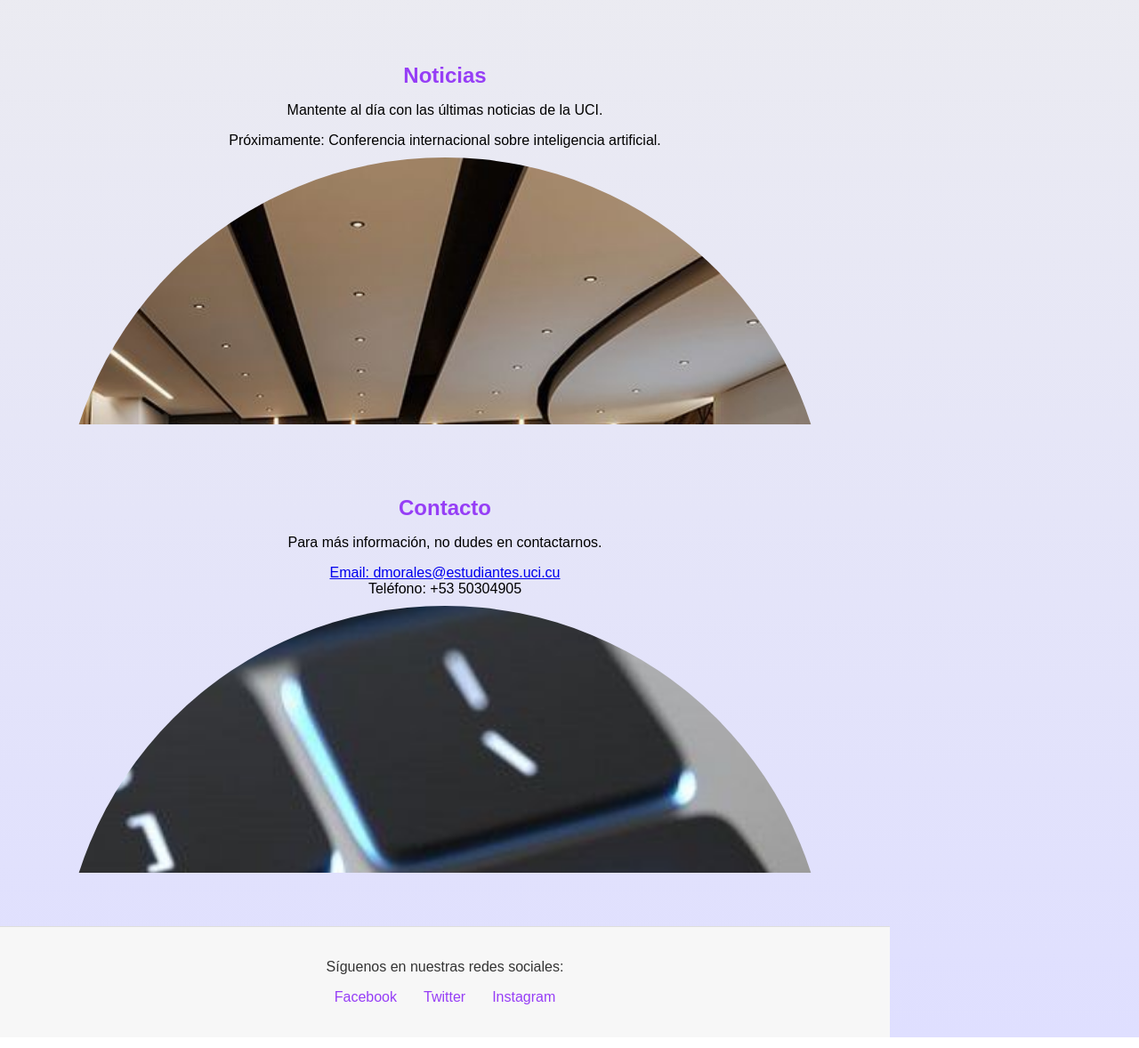
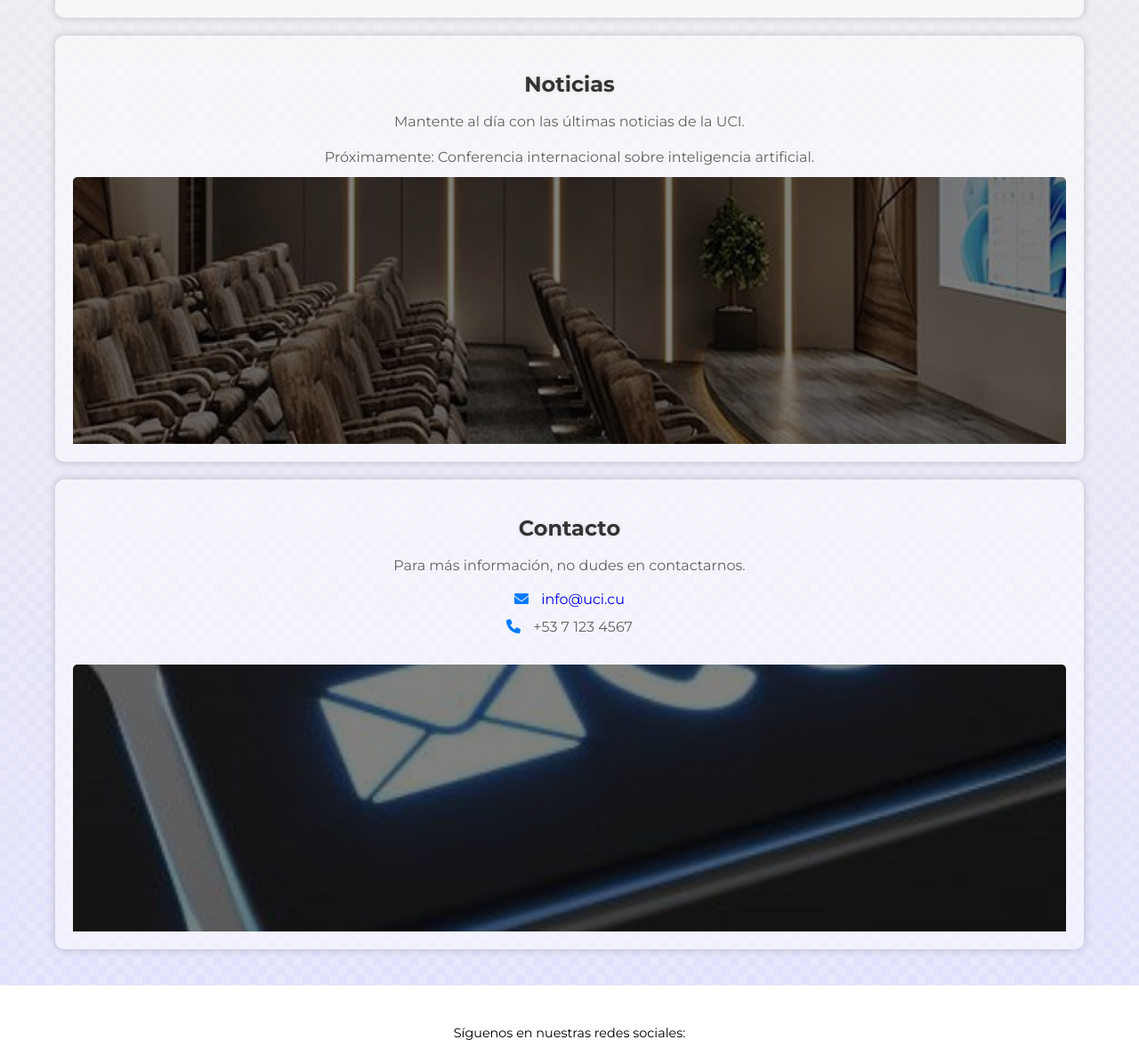
Before and after one commit to DaytonPlus/laboratorio2.github.io, a plain HTML site: page index.html in a window 1280 px wide. Shown: the part 1580-2758 px from the top of the page at 89% size. Drawn offline with Linux system fonts and the light colour scheme.

Commit message:
final update v1.0

```diff
--- a/index.html
+++ b/index.html
@@ -4,6 +4,19 @@
     <meta charset="UTF-8">
     <meta name="viewport" content="width=device-width, initial-scale=1.0">
     <title>Universidad de las Ciencias Informáticas</title>
+
+    <!-- Favicon -->
+    <link href="./favicon.png" rel="favicon" />
+
+    <!-- Tipo de letra Montserrat -->
+    <link rel="preconnect" href="https://fonts.googleapis.com">
+    <link rel="preconnect" href="https://fonts.gstatic.com" crossorigin>
+    <link href="https://fonts.googleapis.com/css2?family=Montserrat:wght@400;700&display=swap" rel="stylesheet">
+
+    <!-- Iconos para las Redes Sociales -->
+    <link rel="stylesheet" href="https://cdnjs.cloudflare.com/ajax/libs/font-awesome/6.0.0/css/all.min.css" integrity="sha512-9usAa10IRO0HhonpyAIVpjrylPvoDwiPUiKdWk5t3PyolY1cOd4DSE0Ga+ri4AuTroPR5aQvXU9xC6qOPnzFeg==" crossorigin="anonymous" referrerpolicy="no-referrer" />
+
+    <!-- Mis estilos globales personalizados -->
     <link href="./styles/global.css" rel="stylesheet" />
 </head>
 <body>
@@ -79,9 +92,16 @@
         <section id="contacto">
             <h2>Contacto</h2>
             <p>Para más información, no dudes en contactarnos.</p>
-            <a href="mailto:dmorales@estudiantes.uci.cu">Email: dmorales@estudiantes.uci.cu </a>
-            <br />
-            <span>Teléfono: +53 50304905</span>
+            <div class="contact-info">
+                <a href="mailto:dmorales@estudiantes.uci.cu">
+                    <i class="fa fa-envelope" aria-hidden="true"></i>
+                    info@uci.cu
+                </a>
+                <span>
+                    <i class="fa fa-phone" aria-hidden="true"></i>
+                    +53 7 123 4567
+                </span>
+            </div>
             <div class="max-height-container">
                 <div class="img-container">
                     <img src="./images/img_05.jpg" alt="Contacto UCI" />
@@ -93,11 +113,25 @@
     <!-- Footer con enlaces sociales -->
     <footer>
         <p>Síguenos en nuestras redes sociales:</p>
-        <ul>
-            <li><a href="https://facebook.com/uci" target="_blank">Facebook</a></li>
-            <li><a href="https://twitter.com/uci" target="_blank">Twitter</a></li>
-            <li><a href="https://instagram.com/uci" target="_blank">Instagram</a></li>
+        <ul class="social-icons">
+            <li>
+                <a href="https://facebook.com/uci" target="_blank" aria-label="Facebook">
+                    <i class="fab fa-facebook-f"></i>
+                </a>
+            </li>
+            <li>
+                <a href="https://twitter.com/uci" target="_blank" aria-label="Twitter">
+                    <i class="fab fa-twitter"></i>
+                </a>
+            </li>
+            <li>
+                <a href="https://instagram.com/uci" target="_blank" aria-label="Instagram">
+                    <i class="fab fa-instagram"></i>
+                </a>
+            </li>
         </ul>
+        <p class="copyright">&copy; 2025 Universidad de la Informática. Todos los derechos reservados.</p>
     </footer>
+
 </body>
 </html>
--- a/styles/global.css
+++ b/styles/global.css
@@ -1,5 +1,4 @@
 /*
-  Estilos generales
   @author: David V. Morales
   @version: 1.0
   @description: Diseño minimalista moderno con un esquema de color claro y limpio.
@@ -8,23 +7,42 @@
   @license: GNU
 */
 
+
+/* Generales */
 * {
     text-align: center;
-    font-family: Arial, sans-serif;
 }
 
 body {
-    background: linear-gradient(0deg, #dfdfff, #ededef 50%);
+    position: relative;
     margin: 0;
     padding: 0;
-    width: 1000px;
+    font-family: 'Montserrat', sans-serif;
+    background: linear-gradient(0deg, #dfdfff, #ededef 50%);
+
 }
 
 h1, h2 {
-    color: #963EF6;
     margin-bottom: 10px;
 }
 
+/* Fondo de Cuadriculas */
+body::before {
+    content: "";
+    position: absolute;
+    top: 0;
+    left: 0;
+    width: 100%;
+    height: 100%;
+    background-image: linear-gradient(45deg, #fff 25%, transparent 25%, transparent 75%, #fff 75%, #fff),
+                      linear-gradient(45deg, #fff 25%, transparent 25%, transparent 75%, #fff 75%, #fff);
+    background-size: 20px 20px;
+    background-position: 0 0, 10px 10px;
+    opacity: 0.2;
+    z-index: -1;
+}
+
+/* Navegacion */
 nav ul {
     display: flex;
     gap: 10px;
@@ -32,11 +50,13 @@
     padding: 10px;
     background-color: #f7f7f7;
     border-bottom: 1px solid #ddd;
+    overflow: scroll;
 }
 
 nav ul li {
     padding: 5px;
     transition: transform 0.1s ease;
+    animation: spawnitem 0.5s forwards;
 }
 
 nav ul li:hover {
@@ -53,15 +73,39 @@
     color: #963EF6;
 }
 
+
+/* Contenido Principal */
+main {
+    display: flex;
+    flex-direction: column;
+    align-items: center;
+    padding: 20px;
+}
+
 section {
     width: 90%;
     padding: 20px;
     margin-bottom: 20px;
-    background-color: transparent;
     text-align: center;
     animation-name: spawn;
     animation-duration: 0.5s;
     animation-fill-mode: both;
+    background: rgba(255, 255, 255, 0.5);
+    border-radius: 10px;
+    box-shadow: 0 0 10px rgba(0, 0, 0, 0.2);
+}
+
+section h2 {
+  font-family: 'Montserrat', sans-serif;
+  font-size: 24px;
+  color: #333;
+  text-shadow: 0 0 5px rgba(0, 0, 0, 0.1);
+}
+
+section p, section span {
+  font-size: 16px;
+  color: #626262;
+  line-height: 1.5;
 }
 
 section:nth-child(1) {
@@ -86,6 +130,46 @@
 
 section ul {
     list-style: none;
+    padding: 0;
+    margin: 0;
+    display: flex;
+    flex-wrap: wrap;
+    justify-content: center;
+}
+
+section ul li {
+    background-color: #fff;
+    padding: 15px 25px;
+    margin: 10px;
+    border-radius: 8px;
+    box-shadow: 0 2px 4px rgba(0, 0, 0, 0.1);
+    font-size: 16px;
+    color: #444;
+    transition: background-color 0.3s ease;
+}
+
+section ul li:hover {
+    background-color: #f0f0f0;
+}
+
+.contact-info {
+    margin-bottom: 20px;
+}
+
+.contact-info a, .contact-info span {
+    display: block;
+    margin-bottom: 10px;
+    text-decoration: none;
+}
+
+.fa {
+    margin-right: 10px;
+    color: #007bff;
+    transition: color 0.3s ease;
+}
+
+.fa:hover {
+    color: #0056b3;
 }
 
 .max-height-container {
@@ -101,6 +185,7 @@
     overflow: hidden;
     position: relative;
     padding-top: 100%;
+    border-radius: 5px;
 }
 
 .img-container img {
@@ -110,95 +195,13 @@
     width: 100%;
     height: 100%;
     object-fit: cover;
-    border-radius: 100%;
     transition: transform 0.2s ease;
+    filter: brightness(0.5);
 }
 
 .img-container:hover img {
     transform: scale(1.2);
 }
-
-footer ul {
-    display: flex;
-    gap: 10px;
-    list-style: none;
-    padding: 10px;
-}
-
-footer a {
-    text-decoration: none;
-    color: #333;
-}
-
-footer a:hover {
-    color: #963EF6;
-}
-
-main {
-    display: flex;
-    flex-direction: column;
-    align-items: center;
-    padding: 20px;
-}
-
-footer {
-    background-color: #f7f7f7;
-    padding: 20px;
-    text-align: center;
-    border-top: 1px solid #ddd;
-}
-
-footer p {
-    margin-bottom: 10px;
-    color: #333;
-}
-
-footer ul {
-    display: flex;
-    justify-content: center;
-    list-style: none;
-    padding: 0;
-}
-
-footer li {
-    margin: 0 10px;
-}
-
-footer a {
-    text-decoration: none;
-    color: #963EF6;
-    transition: color 0.3s ease;
-}
-
-footer a:hover {
-    color: #6a2cb8;
-}
-
-footer li:hover {
-    transform: scale(1.1);
-    transition: transform 0.3s ease;
-}
-
-@media (max-width: 768px) {
-    footer {
-        padding: 15px;
-    }
-
-    footer ul {
-        flex-direction: column;
-        align-items: center;
-    }
-
-    footer li {
-        margin: 5px 0;
-    }
-}
-
-::selection {
-    background-color: #963EF6;
-    color: white;
-}
-
 
 @keyframes spawn {
     from {
@@ -210,3 +213,128 @@
         transform: translateY(0);
     }
 }
+
+@keyframes spawnitem {
+    0% {
+        opacity: 0;
+        transform: scale(0.5);
+    }
+    100% {
+        opacity: 1;
+        transform: scale(1);
+    }
+}
+
+/* Ajuste Extra */
+@media (min-width: 500px) {
+    .img-container img {
+        margin-top: -50%;
+    }
+}
+
+
+/* Footer */
+footer {
+    background-color: #fff;
+    padding: 30px;
+    text-align: center;
+    border-top: 1px solid #eee;
+    font-size: 0.9em;
+}
+
+.social-icons {
+    display: flex;
+    justify-content: center;
+    list-style: none;
+    padding: 0;
+    margin-bottom: 15px;
+}
+
+.social-icons li {
+    margin: 0 15px;
+}
+
+.social-icons a {
+    display: flex;
+    justify-content: center;
+    align-items: center;
+    width: 40px;
+    height: 40px;
+    border-radius: 50%;
+    background-color: #f2f2f2;
+    color: #333;
+    text-decoration: none;
+    transition: all 0.3s ease;
+}
+
+.social-icons a:hover {
+    background-color: #963EF6;
+    color: #fff;
+    transform: translateY(-3px);
+    box-shadow: 0 3px 6px rgba(0, 0, 0, 0.15);
+}
+
+.social-icons i {
+    font-size: 1.2em;
+}
+
+.copyright {
+    color: #777;
+}
+
+@media (max-width: 600px) {
+    footer {
+        padding: 20px;
+    }
+
+    .social-icons li {
+        margin: 0 10px;
+    }
+
+    .social-icons a {
+        width: 35px;
+        height: 35px;
+        line-height: 35px;
+    }
+
+    .social-icons i {
+        font-size: 1em;
+    }
+}
+
+/* Seleccion de texto */
+::selection {
+    background-color: #963EF6;
+    color: white;
+}
+
+/* Barra de Scroll */
+body::-webkit-scrollbar {
+    width: 10px;
+    height: 10px;
+}
+
+body::-webkit-scrollbar-track {
+    background: #f2f2f2;
+    border-radius: 10px;
+}
+
+body::-webkit-scrollbar-thumb {
+    background-color: #963EF6;
+    border-radius: 10px;
+    box-shadow: 0 0 10px rgba(150, 62, 246, 0.5);
+}
+
+body::-webkit-scrollbar-thumb:hover {
+    background-color: #7a2cb8;
+    box-shadow: 0 0 15px rgba(150, 62, 246, 0.7);
+}
+
+body::-webkit-scrollbar-thumb:active {
+    background-color: #6a2cb8;
+}
+
+body {
+    scrollbar-width: thin;
+    scrollbar-color: #963EF6 #f2f2f2;
+}
```
Also changed, not shown: favicon.png (added).
